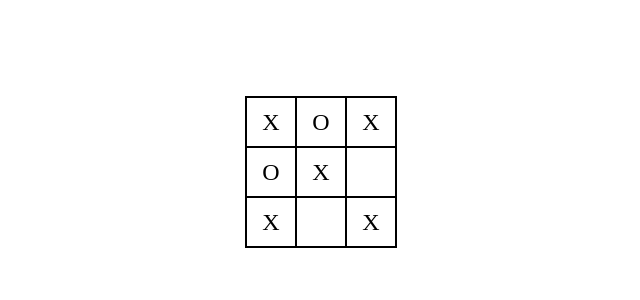
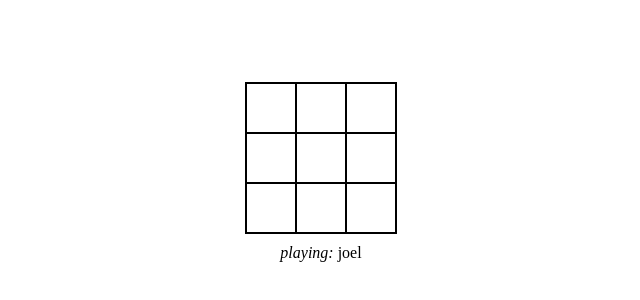
Before and after one commit to Jota98daut/top-tictactoe, a website: page index.html in a window 1280 px wide. Shown: the part 228-528 px from the top of the page, without its empty margins (319-959 px from the left). Drawn offline with Linux system fonts and the light colour scheme.

Commit message:
Place mark functionality

```diff
--- a/index.html
+++ b/index.html
@@ -9,6 +9,7 @@
   <body>
     <div class="centered">
       <div id="game-grid"></div>
+      <div id="turn-display"></div>
     </div>
   </body>
 </html>
--- a/script.js
+++ b/script.js
@@ -1,13 +1,14 @@
 const gameGrid = document.querySelector("#game-grid");
+const turnDisplay = document.querySelector("#turn-display");
 const X = "X";
 const O = "O";
-const S = " ";
+const N = "";
 
 const GameBoard = (() => {
   let boardArray = [
-    [X, O, X],
-    [O, X, S],
-    [X, S, X],
+    [N,N,N],
+    [N,N,N],
+    [N,N,N],
   ];
 
   const getBoardArray = () => {
@@ -15,24 +16,56 @@ const GameBoard = (() => {
     for (let i = 0; i < 3; i++) arrayCopy.push([...boardArray[i]]);
     return arrayCopy;
   };
-  return { getBoardArray };
+
+  const placeMark = (mark, x, y) => {
+    if (x < 0 || x > 2 || y < 0 || y > 2) return false;
+    if (boardArray[x][y] != N) return false;
+    if (mark != X && mark != O) return false;
+
+    boardArray[x][y] = mark;
+    return true;
+  };
+
+  return { getBoardArray, placeMark };
 })();
 
-const Player = () => {
-  return {};
+const Player = (name, mark) => {
+  const getMark = () => mark;
+  const getName = () => name;
+
+  return { getName, getMark };
 };
 
+let home = Player('joel', X);
+let away = Player('juan', O);
+
 const GameSession = (() => {
-  return {};
+  let turn = home;
+  turnDisplay.textContent = turn.getName();
+
+  const getTurn = () => turn;
+
+  const makeMove = (x, y) => {
+    let success = GameBoard.placeMark(turn.getMark(), x, y);
+    if (success) {
+      turn = turn == home ? away : home;
+      renderBoard(GameBoard.getBoardArray());
+      turnDisplay.textContent = turn.getName();
+    }
+  };
+
+  return { getTurn, makeMove };
 })();
 
 function renderBoard(boardArray) {
-  for (const row of boardArray) {
-    for (const element of row) {
-      let cell = document.createElement('div');
+  gameGrid.innerHTML = "";
+  for (const [i, row] of boardArray.entries()) {
+    for (const [j, element] of row.entries()) {
+      let cell = document.createElement("div");
       gameGrid.appendChild(cell);
-      cell.classList.add('game-grid-cell');
+      cell.classList.add("game-grid-cell");
       cell.textContent = element;
+      cell.addEventListener('click', () => GameSession.makeMove(i, j));
     }
   }
 }
--- a/style.css
+++ b/style.css
@@ -14,6 +14,8 @@ body {
   height: 100%;
   width: 100%;
   display: flex;
+  flex-direction: column;
+  gap: 10px;
   justify-content: center;
   align-items: center;
 }
@@ -34,3 +36,8 @@ body {
   border: 1px solid black;
   font-size: 1.5rem;
 }
+
+#turn-display:before {
+  content: "playing: ";
+  font-style: italic;
+}
```
